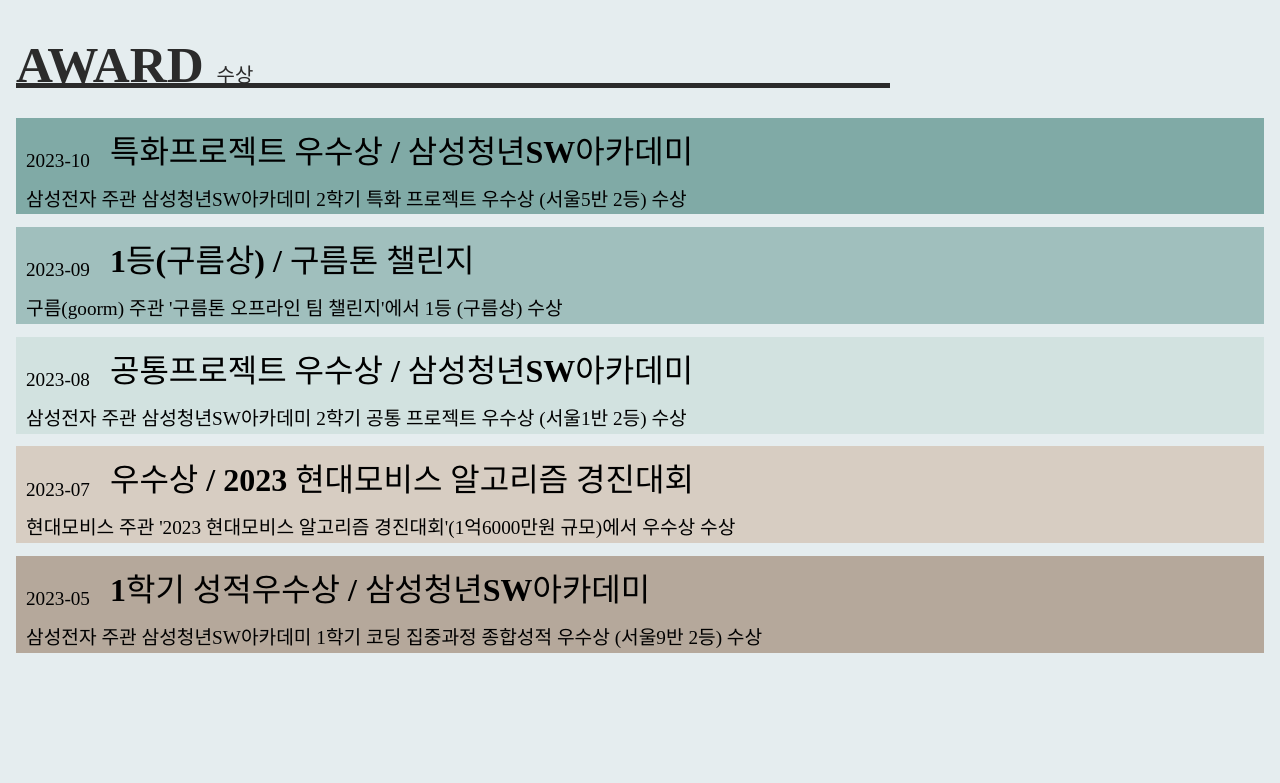
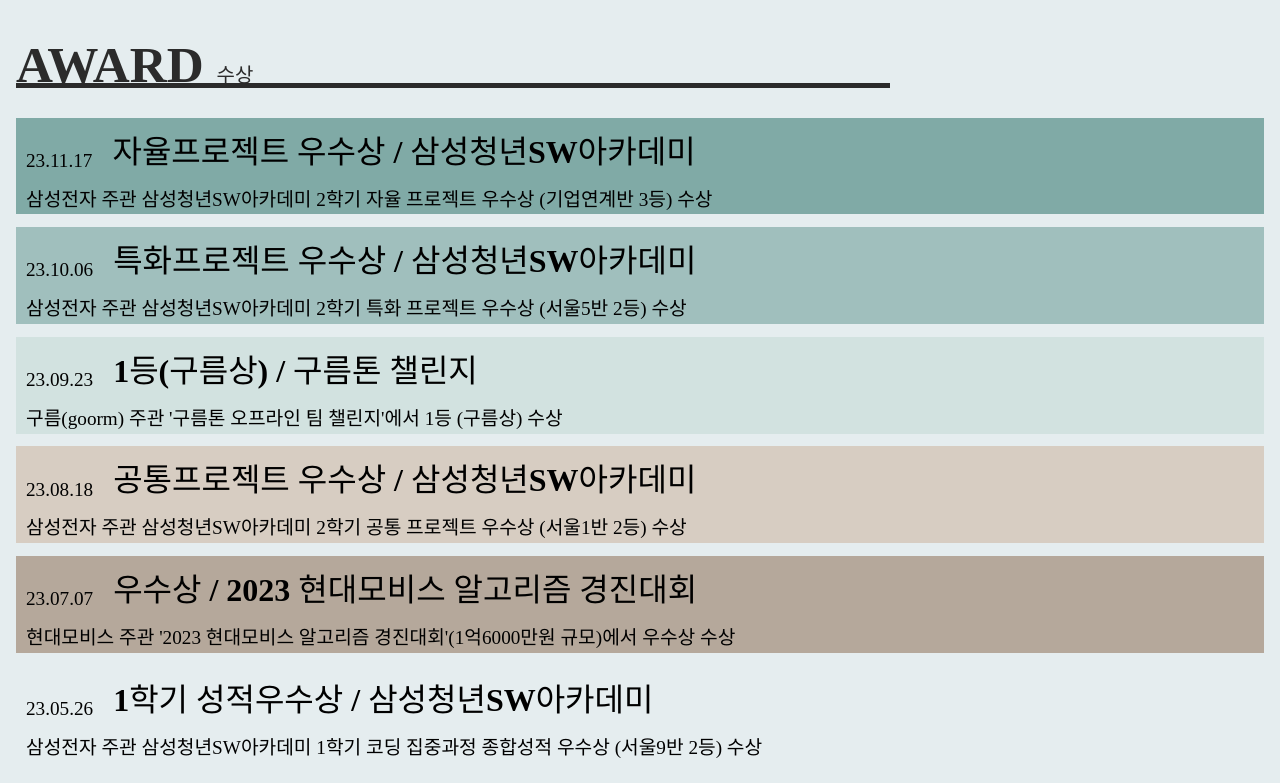
Before and after one commit to RookMG/portfolio, a React (Create React App) app: page / in a window 1280 px wide. Shown: the part 4060-4843 px from the top of the page. Built offline with nearby package versions, Linux system fonts and the light colour scheme; a small style sheet from the web is missing; a web font is replaced by a local one.

Commit message:
Fix : 수상내역 잘못된 날짜 수정

```diff
--- a/src/constants/index.js
+++ b/src/constants/index.js
@@ -139,30 +139,35 @@
 ]
 
 export const awardText = [
-    {
-        title: "특화프로젝트 우수상 / 삼성청년SW아카데미",
-        desc: "삼성전자 주관 삼성청년SW아카데미 2학기 특화 프로젝트 우수상 (서울5반 2등) 수상",
-        date: "2023-10",
-    },
+  {
+    title: "자율프로젝트 우수상 / 삼성청년SW아카데미",
+    desc: "삼성전자 주관 삼성청년SW아카데미 2학기 자율 프로젝트 우수상 (기업연계반 3등) 수상",
+    date: "23.11.17",
+  },
+  {
+    title: "특화프로젝트 우수상 / 삼성청년SW아카데미",
+    desc: "삼성전자 주관 삼성청년SW아카데미 2학기 특화 프로젝트 우수상 (서울5반 2등) 수상",
+    date: "23.10.06",
+  },
     {
         title: "1등(구름상) / 구름톤 챌린지",
         desc: "구름(goorm) 주관 '구름톤 오프라인 팀 챌린지'에서 1등 (구름상) 수상",
-        date: "2023-09",
+        date: "23.09.23",
     },
     {
         title: "공통프로젝트 우수상 / 삼성청년SW아카데미",
         desc: "삼성전자 주관 삼성청년SW아카데미 2학기 공통 프로젝트 우수상 (서울1반 2등) 수상",
-        date: "2023-08",
+        date: "23.08.18",
     },
     {
         title: "우수상 / 2023 현대모비스 알고리즘 경진대회",
         desc: "현대모비스 주관 '2023 현대모비스 알고리즘 경진대회'(1억6000만원 규모)에서 우수상 수상",
-        date: "2023-07",
+        date: "23.07.07",
     },
     {
         title: "1학기 성적우수상 / 삼성청년SW아카데미",
         desc: "삼성전자 주관 삼성청년SW아카데미 1학기 코딩 집중과정 종합성적 우수상 (서울9반 2등) 수상",
-        date: "2023-05",
+        date: "23.05.26",
     },
 ]
 
@@ -170,37 +175,37 @@
     {
         title: "SQLD (SQL 개발자) 자격증",
         desc: "한국데이터산업진흥원 SQL 개발자 국가공인 자격증 취득",
-        date: "2023-09",
+        date: "23.10.06",
     },
     {
         title: "OPIc(영어) IM2등급",
         desc: "ACTFL OPIc 영어 IM2등급 취득",
-        date: "2022-01",
+        date: "23.09.14",
     },
     {
         title: "HSAT lv.3",
         desc: "현대엔지비 주관 HSAT (현대자동차 코딩 인증평가) lv.3 취득",
-        date: "2023-07",
+        date: "23.08.11",
     },
     {
         title: "PCCP Java lv.5",
         desc: "그렙 주관 PCCP (프로그래머스 코딩전문역량인증) JAVA lv.5 취득",
-        date: "2023-07",
+        date: "23.07.16",
     },
     {
         title: "삼성 SW 역량테스트 B형",
         desc: "삼성전자 주관 SW 역량테스트 B형 (Pro) 취득",
-        date: "2023-04",
+        date: "23.04.29",
     },
     {
         title: "PCCP Python lv.4",
         desc: "그렙 주관 PCCP (프로그래머스 코딩전문역량인증) Python lv.4 취득",
-        date: "2022-09",
+        date: "22.09.18",
     },
     {
         title: "TOEIC(영어) 900점",
         desc: "한국토익위원회 TOEIC 900점 (990점 만점)",
-        date: "2022-01",
+        date: "22.01.08",
     },
 ]
 
@@ -208,8 +213,8 @@
     {
         text: ["잉크젯 디스플레이 프린팅에 사용되는", "천만 개 단위의 픽셀을 한번에 편집", "CAD 그래픽 편집 툴"],
         title: "SEMES Pixel Designer",
-        code: "",
-        view: "",
+        code: "https://github.com/RookMG/spd",
+        view: "https://github.com/RookMG/spd",
         info: [
             "window application",
             "period : 6 weeks",
@@ -220,8 +225,8 @@
     {
         text: ["냉장고 식재료 관리", "재료 기반 레시피 추천", "남는 식재료 위치 기반 나눔"],
         title: "신선나눔냉장고",
-        code: "",
-        view: "",
+        code: "https://github.com/RookMG/snn",
+        view: "https://github.com/RookMG/snn",
         info: [
             "android application",
             "period : 6 weeks",
@@ -233,7 +238,7 @@
         text: ["멀리 있어도", "같은 공간에 있는 것 처럼,", "모여서 찍는 셀카"],
         title: "MOZZI",
         code: "https://github.com/TeamGarlic/Mozzi",
-        view: "",
+        view: "https://github.com/TeamGarlic/Mozzi",
         info: [
             "web site",
             "period : 6 weeks",
@@ -245,7 +250,7 @@
         text: ["관광지 추천 커뮤니티", "나만의 여행 코스 편집 & 공유", "유명 관광지 이상형 월드컵"],
         title: "여행어때",
         code: "https://github.com/RookMG/EnjoyTrip",
-        view: "",
+        view: "https://github.com/RookMG/EnjoyTrip",
         info: [
             "web site",
             "period : 1 week",
@@ -288,6 +293,6 @@
     {
         title: "PS Records & Code",
         desc: "백준, SWEA, 프로그래머스의 문제 풀이 코드를 확인할 수 있습니다",
-        link: "https://solved.ac/profile/tngks1995",
+        link: "https://github.com/RookMG/BaekJoon",
     },
 ];
```
